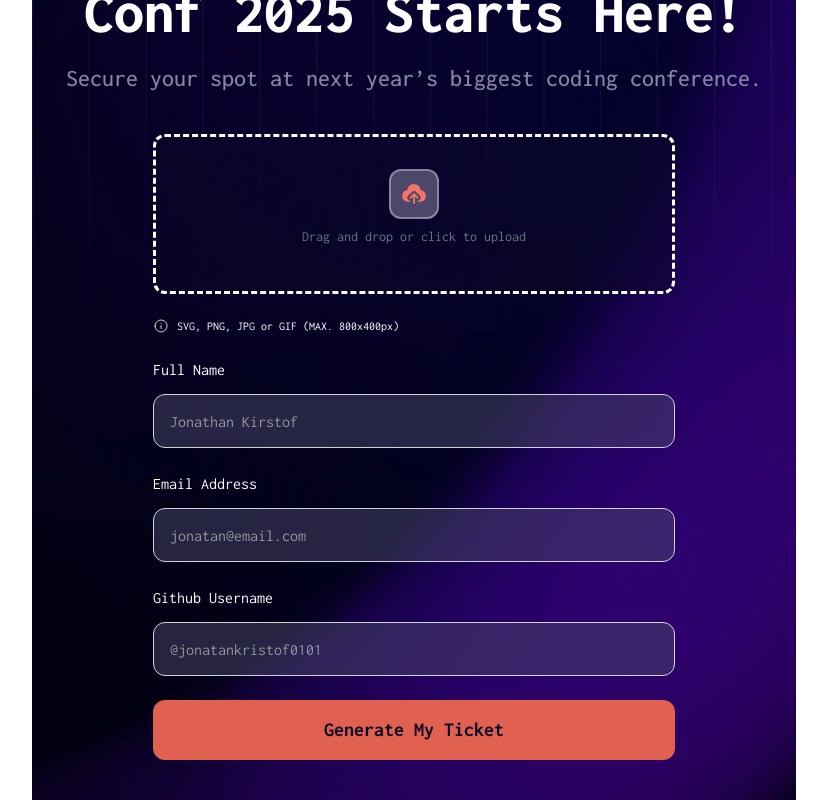
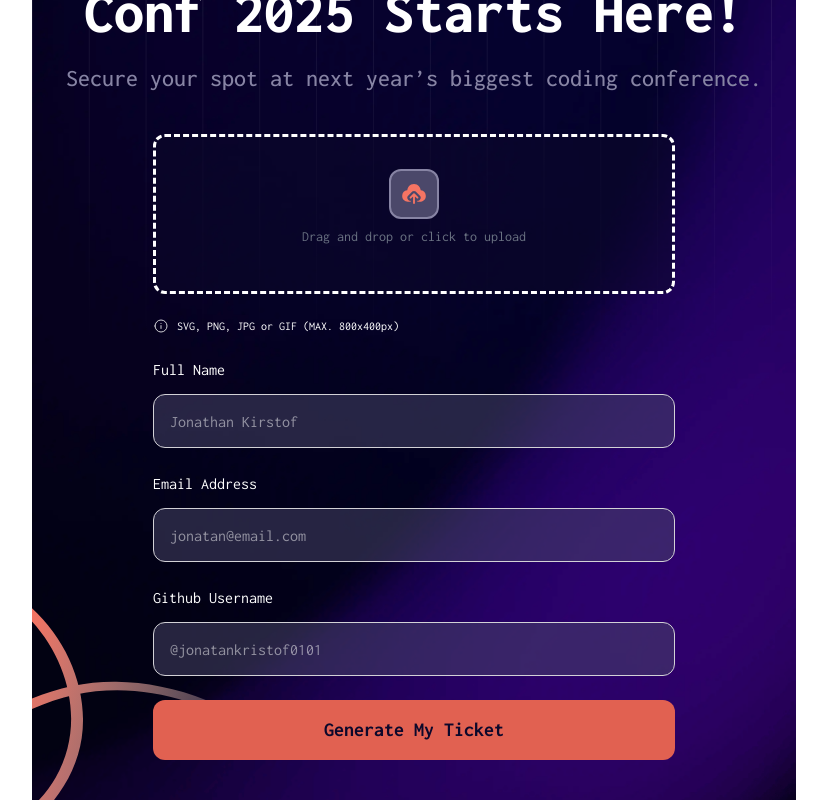
Before and after one commit to Davichobits/conference-ticket-generator, a React (Vite) app: page / in a window 1280 px wide. Shown: the part 188-988 px from the top of the page, without its empty margins (226-1053 px from the left). Built offline with nearby package versions, Linux system fonts and the light colour scheme.

Commit message:
Adjust positioning of top squiggly line and add bottom squiggly line for improved layout

```diff
--- a/src/App.tsx
+++ b/src/App.tsx
@@ -21,7 +21,7 @@ function App() {
       <img
           src="/images/pattern-squiggly-line-top.svg"
           alt="pattern squiggly line top"
-          className='absolute top-0 h-[52px] right-0'
+          className='absolute top-4 h-[52px] right-0'
         />
 
       <section className='relative'>
@@ -48,6 +48,13 @@ function App() {
         src="/images/pattern-lines.svg"
         className='absolute inset-0 mx-auto min-w-5xl -z-0'
       />
+
+      <img
+          src="/images/pattern-squiggly-line-bottom-mobile-tablet.svg"
+          alt="pattern squiggly line top"
+          className='absolute bottom-0 h-[200px] left-0'
+        />
+
     </main>
   )
 }
```
